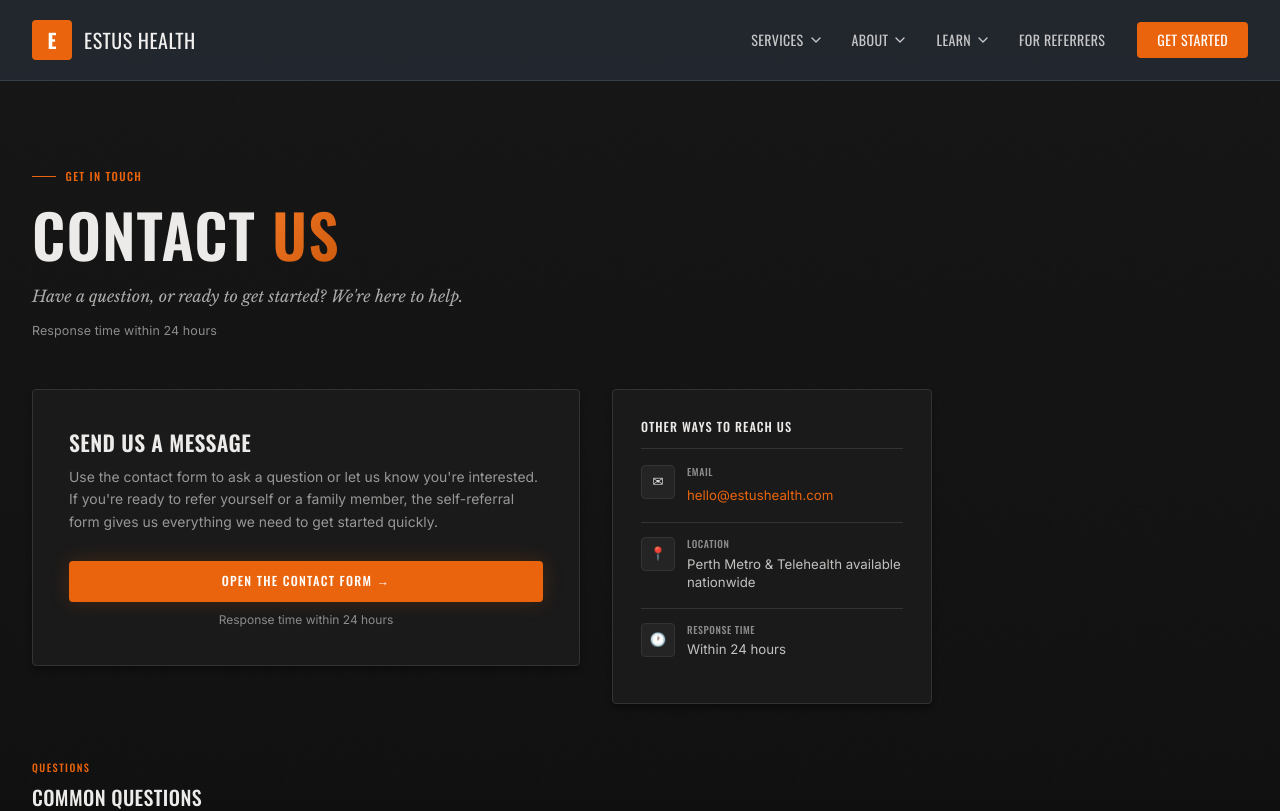
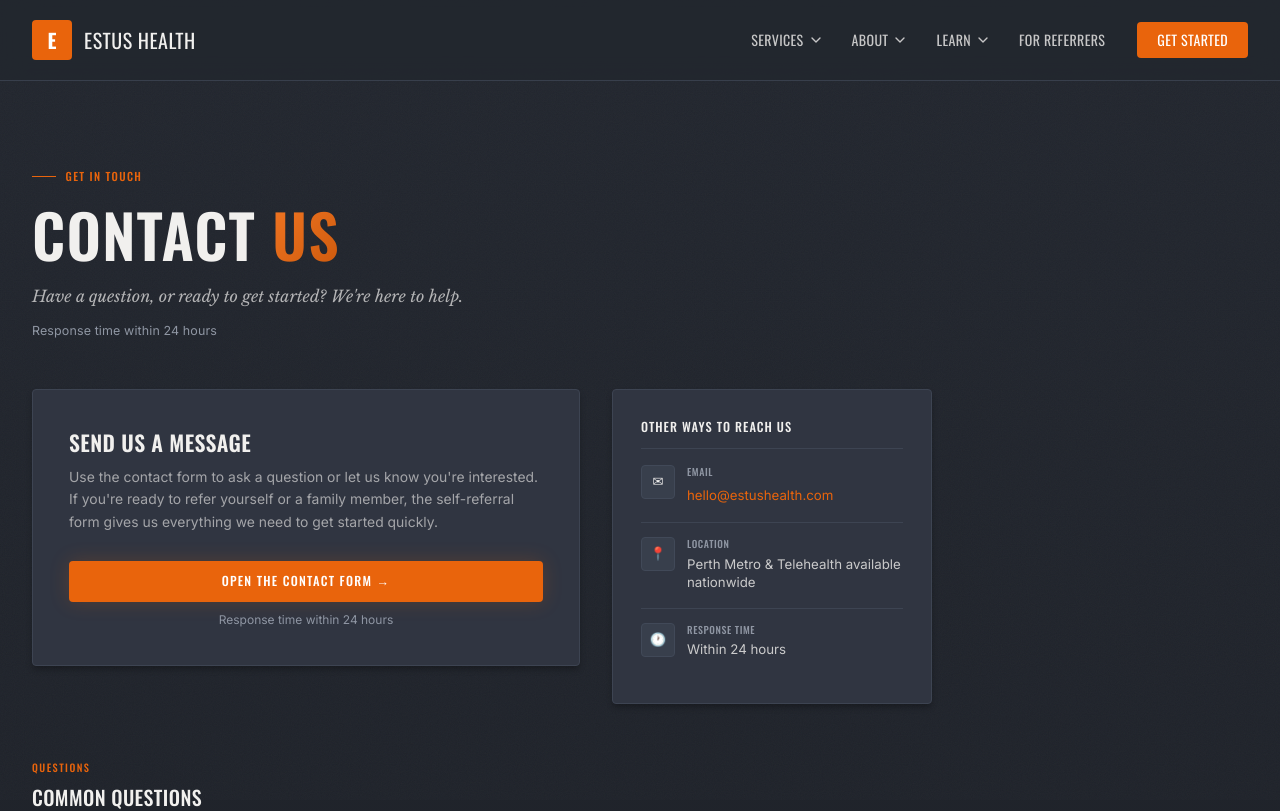
Before and after one commit to EstusHealth/estus-health-website, a React (Vite) app: page /contact in a window 1280 px wide. Shown: the top 811 px of the page. Built offline with nearby package versions, Linux system fonts and the light colour scheme.

Commit message:
Update ContactPage.jsx

```diff
--- a/src/pages/ContactPage.jsx
+++ b/src/pages/ContactPage.jsx
@@ -1,19 +1,12 @@
-// Contact.jsx
-//
-// Full page component for the contact/get-in-touch page.
-// Save as: app/contact/page.jsx  (or wherever your contact route lives)
-//
-// Links to /forms — adjust the href if your forms page is at a different route.
-
 import { useState } from "react";
 
-// ─── STYLES ──────────────────────────────────────────────────────────────────
+// ─── STYLES (CHARCOAL THEME) ────────────────────────────────────────────────
 const S = {
   page: {
     minHeight: "100vh",
-    background: "hsl(0 0% 8%)",
-    backgroundImage: "linear-gradient(180deg, hsl(0 0% 8%) 0%, hsl(0 0% 5%) 100%)",
-    color: "hsl(40 10% 92%)",
+    background: "hsl(220 15% 16%)", // Charcoal
+    backgroundImage: "linear-gradient(180deg, hsl(220 15% 16%) 0%, hsl(220 15% 14%) 100%)",
+    color: "hsl(40 10% 94%)",
     fontFamily: "'Inter', sans-serif",
     position: "relative",
     overflow: "hidden",
@@ -64,7 +57,7 @@
     fontSize: "clamp(2.25rem, 5vw, 3.75rem)",
     lineHeight: 1.1,
     fontWeight: 600,
-    color: "hsl(40 10% 92%)",
+    color: "hsl(40 10% 94%)",
     marginBottom: "1rem",
   },
   accentGradient: {
@@ -78,20 +71,17 @@
     fontStyle: "italic",
     fontSize: "1rem",
     lineHeight: 1.7,
-    color: "hsl(40 10% 92% / 0.7)",
+    color: "hsl(40 10% 94% / 0.7)",
     maxWidth: "520px",
     marginBottom: "0.75rem",
   },
-  // Response time — sits right below the hero subheading. Prominent.
   heroResponseTime: {
     fontSize: "0.78rem",
-    color: "hsl(0 0% 55%)",
+    color: "hsl(220 10% 60%)",
     letterSpacing: "0.01em",
   },
 
-  // ── Two-column layout ────────────────────────────────────────────────────
-  // On desktop: form card left, info sidebar right.
-  // On mobile (via the media query in <style>): stacks to single column.
+  // ── Layout ───────────────────────────────────────────────────────────────
   layout: {
     display: "grid",
     gridTemplateColumns: "1fr 320px",
@@ -102,10 +92,10 @@
 
   // ── Form card (left) ─────────────────────────────────────────────────────
   card: {
-    background: "hsl(0 0% 10%)",
-    border: "1px solid hsl(0 0% 20%)",
+    background: "hsl(220 15% 22%)", // Lighter Charcoal
+    border: "1px solid hsl(220 15% 28%)",
     borderRadius: "4px",
-    boxShadow: "0 4px 6px -1px rgba(0,0,0,0.4)",
+    boxShadow: "0 4px 6px -1px rgba(0,0,0,0.3)",
     padding: "2.25rem",
   },
   cardTitle: {
@@ -114,12 +104,12 @@
     letterSpacing: "0.02em",
     fontSize: "1.35rem",
     fontWeight: 600,
-    color: "hsl(40 10% 92%)",
+    color: "hsl(40 10% 94%)",
     marginBottom: "0.5rem",
   },
   cardBody: {
     fontSize: "0.87rem",
-    color: "hsl(40 10% 92% / 0.6)",
+    color: "hsl(40 10% 94% / 0.6)",
     lineHeight: 1.6,
     marginBottom: "1.75rem",
   },
@@ -143,17 +133,17 @@
   },
   ctaNote: {
     fontSize: "0.75rem",
-    color: "hsl(0 0% 55%)",
+    color: "hsl(220 10% 60%)",
     textAlign: "center",
     marginTop: "0.55rem",
   },
 
   // ── Sidebar (right) ──────────────────────────────────────────────────────
   sidebar: {
-    background: "hsl(0 0% 10%)",
-    border: "1px solid hsl(0 0% 20%)",
+    background: "hsl(220 15% 22%)",
+    border: "1px solid hsl(220 15% 28%)",
     borderRadius: "4px",
-    boxShadow: "0 4px 6px -1px rgba(0,0,0,0.4)",
+    boxShadow: "0 4px 6px -1px rgba(0,0,0,0.3)",
     padding: "1.75rem",
   },
   sideTitle: {
@@ -162,10 +152,10 @@
     letterSpacing: "0.08em",
     fontSize: "0.78rem",
     fontWeight: 500,
-    color: "hsl(40 10% 92%)",
+    color: "hsl(40 10% 94%)",
     marginBottom: "1rem",
     paddingBottom: "0.7rem",
-    borderBottom: "1px solid hsl(0 0% 20%)",
+    borderBottom: "1px solid hsl(220 15% 28%)",
   },
   sideRow: {
     display: "flex",
@@ -178,25 +168,26 @@
     height: "34px",
     minWidth: "34px",
     borderRadius: "4px",
-    background: "hsl(0 0% 14%)",
-    border: "1px solid hsl(0 0% 20%)",
+    background: "hsl(220 15% 26%)",
+    border: "1px solid hsl(220 15% 30%)",
     display: "flex",
     alignItems: "center",
     justifyContent: "center",
     fontSize: "0.82rem",
+    color: "hsl(40 10% 94%)",
   },
   sideLabel: {
     fontFamily: "'Oswald', sans-serif",
     textTransform: "uppercase",
     letterSpacing: "0.06em",
     fontSize: "0.62rem",
-    color: "hsl(0 0% 55%)",
+    color: "hsl(220 10% 60%)",
     fontWeight: 500,
     marginBottom: "0.15rem",
   },
   sideValue: {
     fontSize: "0.83rem",
-    color: "hsl(40 10% 92% / 0.8)",
+    color: "hsl(40 10% 94% / 0.8)",
     lineHeight: 1.4,
   },
   sideLink: {
@@ -207,7 +198,7 @@
   },
   sideDivider: {
     border: "none",
-    borderTop: "1px solid hsl(0 0% 20%)",
+    borderTop: "1px solid hsl(220 15% 28%)",
     margin: "0.9rem 0",
   },
 
@@ -231,11 +222,11 @@
     letterSpacing: "0.02em",
     fontSize: "1.25rem",
     fontWeight: 500,
-    color: "hsl(40 10% 92%)",
+    color: "hsl(40 10% 94%)",
     marginBottom: "1.25rem",
   },
   faqItem: {
-    borderBottom: "1px solid hsl(0 0% 20%)",
+    borderBottom: "1px solid hsl(220 15% 28%)",
     paddingBottom: "1rem",
     marginBottom: "1rem",
   },
@@ -245,24 +236,29 @@
     alignItems: "center",
     fontSize: "0.9rem",
     fontWeight: 500,
-    color: "hsl(40 10% 92%)",
+    color: "hsl(40 10% 94%)",
     cursor: "pointer",
     userSelect: "none",
   },
   faqToggle: {
     fontSize: "0.65rem",
-    color: "hsl(0 0% 55%)",
+    color: "hsl(220 10% 60%)",
     transition: "transform 200ms cubic-bezier(.4,0,.2,1)",
   },
   faqA: {
     fontSize: "0.83rem",
-    color: "hsl(0 0% 60%)",
+    color: "hsl(220 10% 70%)",
     lineHeight: 1.6,
     marginTop: "0.5rem",
   },
 };
 
-// ─── FAQ DATA ────────────────────────────────────────────────────────────────
+// ─── COMPONENT ───────────────────────────────────────────────────────────────
+export default function Contact() {
+  const [hoverBtn, setHoverBtn] = useState(false);
+  const [hoverEmail, setHoverEmail] = useState(false);
+  const [openFaq, setOpenFaq] = useState(null);
+
   const FAQS = [
     {
       q: "Do I need a GP referral?",
@@ -282,12 +278,6 @@
     },
   ];
 
-// ─── COMPONENT ───────────────────────────────────────────────────────────────
-export default function Contact() {
-  const [hoverBtn, setHoverBtn] = useState(false);
-  const [hoverEmail, setHoverEmail] = useState(false);
-  const [openFaq, setOpenFaq] = useState(null);
-
   return (
     <div style={S.page}>
       <style>{`
@@ -303,7 +293,7 @@
       <div style={S.wrap}>
 
         {/* ════════════════════════════════════════════════════════════════════
-            HERO — response time is right here, visible immediately.
+            HERO
         ════════════════════════════════════════════════════════════════════ */}
         <div style={S.hero}>
           <div style={S.heroLabel}>
@@ -320,11 +310,11 @@
         </div>
 
         {/* ════════════════════════════════════════════════════════════════════
-            MAIN LAYOUT — form card + sidebar
+            MAIN LAYOUT
         ════════════════════════════════════════════════════════════════════ */}
         <div className="contact-layout" style={S.layout}>
 
-          {/* Left: card pointing to the forms page */}
+          {/* Left: card */}
           <div style={S.card}>
             <h2 style={S.cardTitle}>Send us a message</h2>
             <p style={S.cardBody}>
@@ -347,7 +337,7 @@
             <div style={S.ctaNote}>Response time within 24 hours</div>
           </div>
 
-          {/* Right: other ways to reach us */}
+          {/* Right: sidebar */}
           <div style={S.sidebar}>
             <div style={S.sideTitle}>Other ways to reach us</div>
 
@@ -356,7 +346,7 @@
               <div>
                 <div style={S.sideLabel}>Email</div>
                 <a
-                  href="mailto:hello@vibrantvillagevibe.com.au"
+                  href="mailto:hello@estushealth.com"
                   style={{
                     ...S.sideValue,
                     ...S.sideLink,
```
Lines whose indentation alone changed are shown as unchanged.
